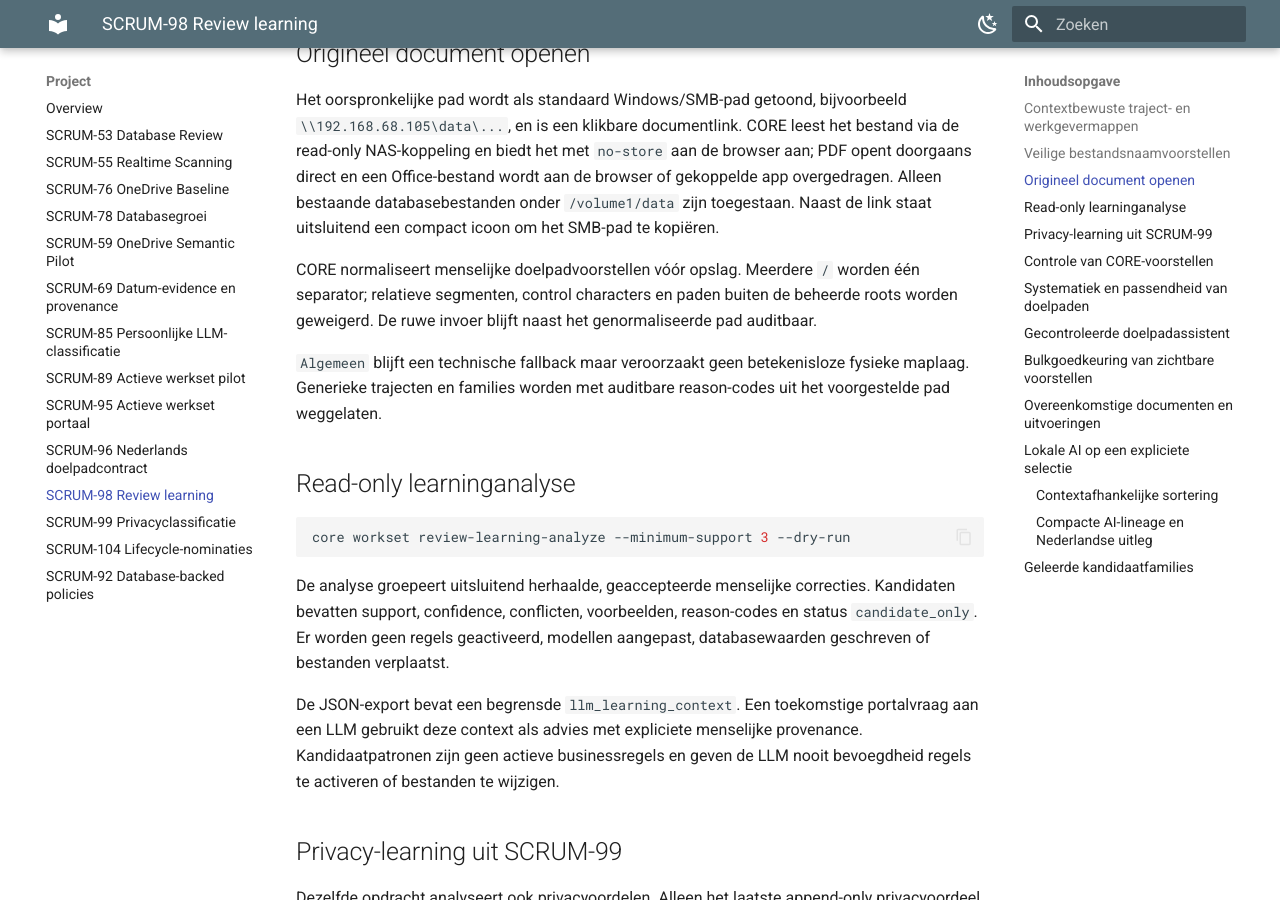
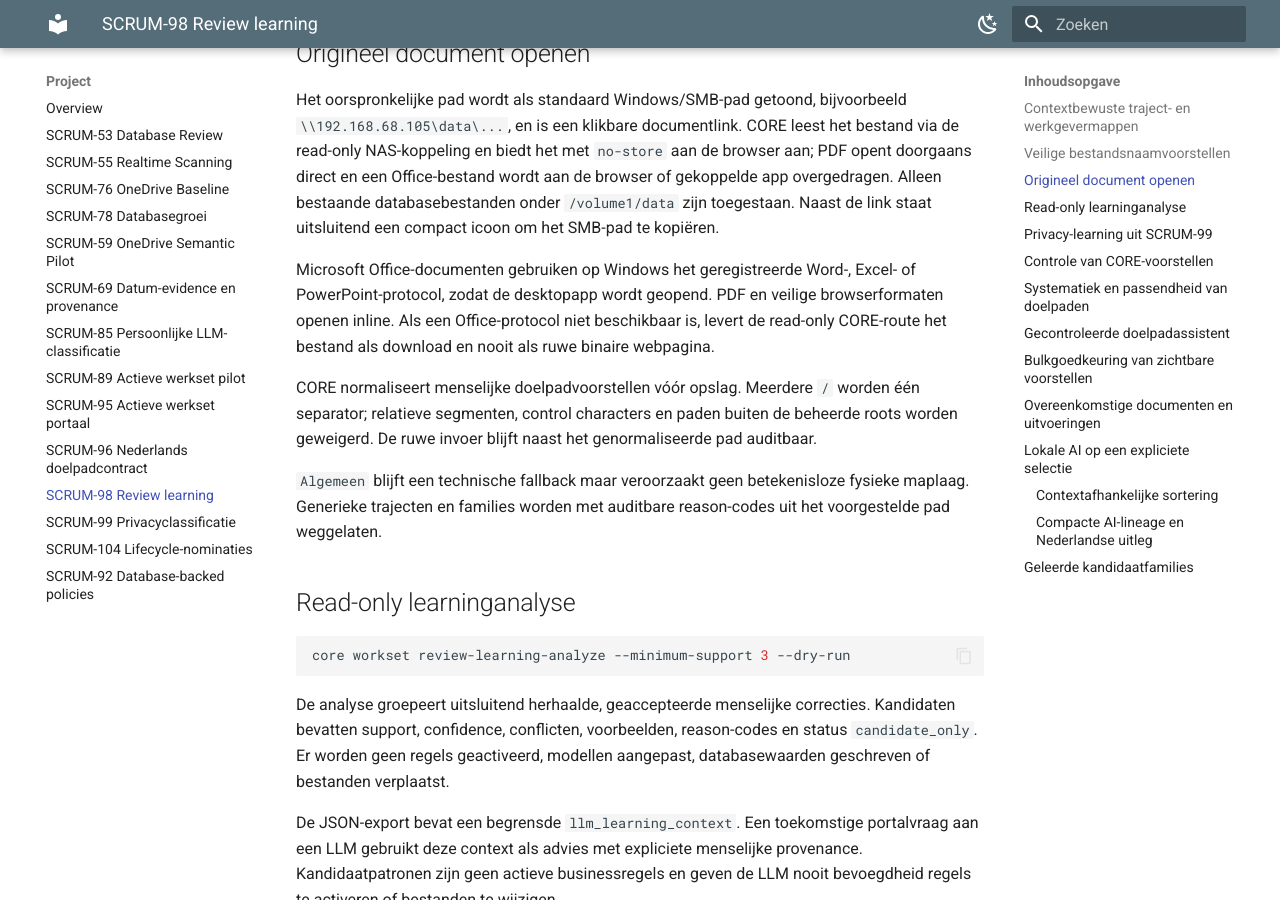
Before and after one commit to hugcoding/core-platform, an MkDocs documentation site: the page built from docs/project/scrum-98-review-learning.md, in a window 1280 px wide and 900 px high, scrolled down 882 px. Built offline with MkDocs 1.6.1 and Material for MkDocs 9.7.7, drawn with Linux system fonts in a browser that asks for light colours.

Commit message:
fix: open Office documents in desktop apps

```diff
--- a/docs/project/scrum-98-review-learning.md
+++ b/docs/project/scrum-98-review-learning.md
@@ -37,6 +37,12 @@ browser aan; PDF opent doorgaans direct en een Office-bestand wordt aan de
 browser of gekoppelde app overgedragen. Alleen bestaande databasebestanden onder
 `/volume1/data` zijn toegestaan. Naast de link staat uitsluitend een compact
 icoon om het SMB-pad te kopiëren.
+
+Microsoft Office-documenten gebruiken op Windows het geregistreerde Word-,
+Excel- of PowerPoint-protocol, zodat de desktopapp wordt geopend. PDF en veilige
+browserformaten openen inline. Als een Office-protocol niet beschikbaar is,
+levert de read-only CORE-route het bestand als download en nooit als ruwe
+binaire webpagina.
 
 CORE normaliseert menselijke doelpadvoorstellen vóór opslag. Meerdere `/`
 worden één separator; relatieve segmenten, control characters en paden buiten
```
Also changed, not shown: dashboard/static/workset.js (+9 -2 lines), 2 other files.
